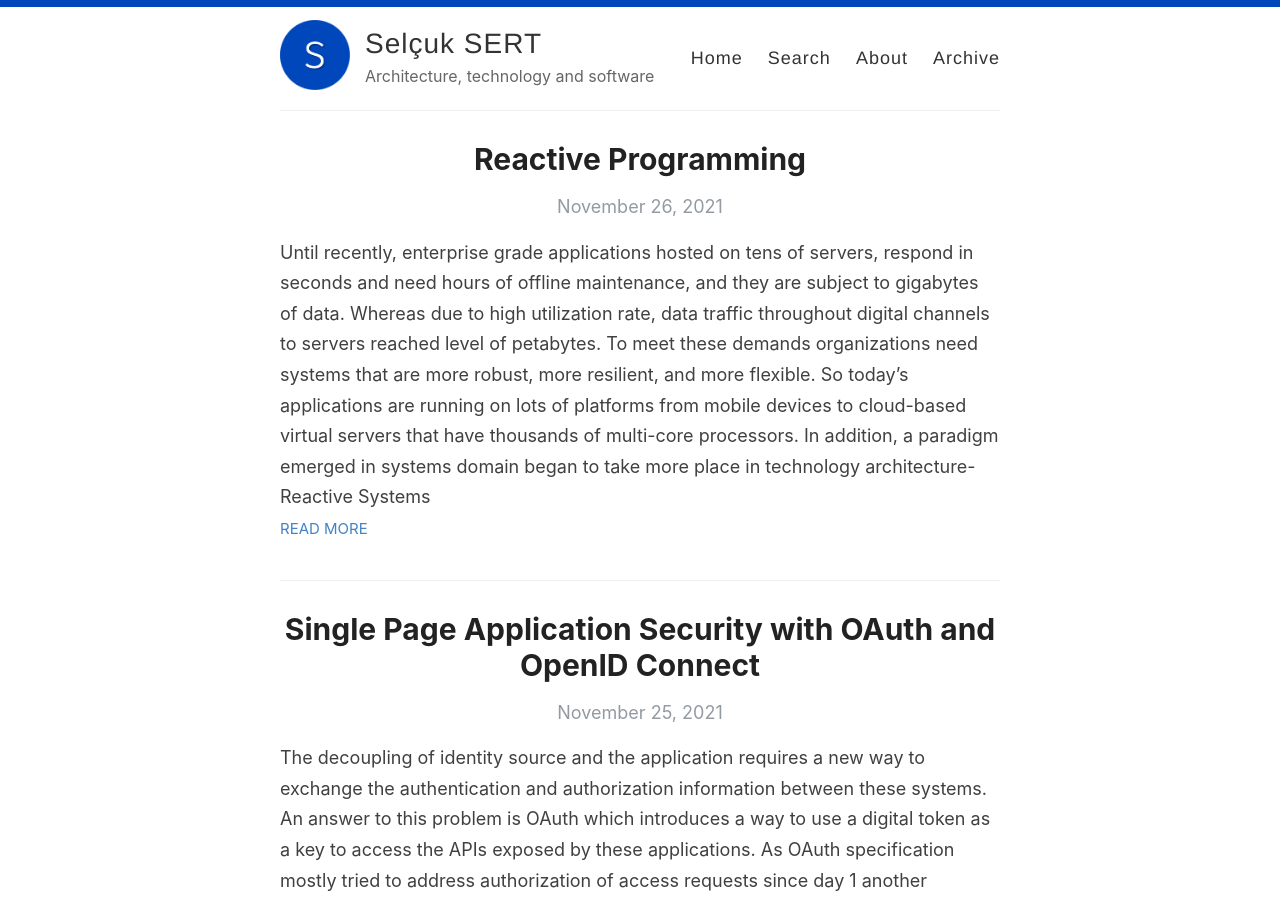
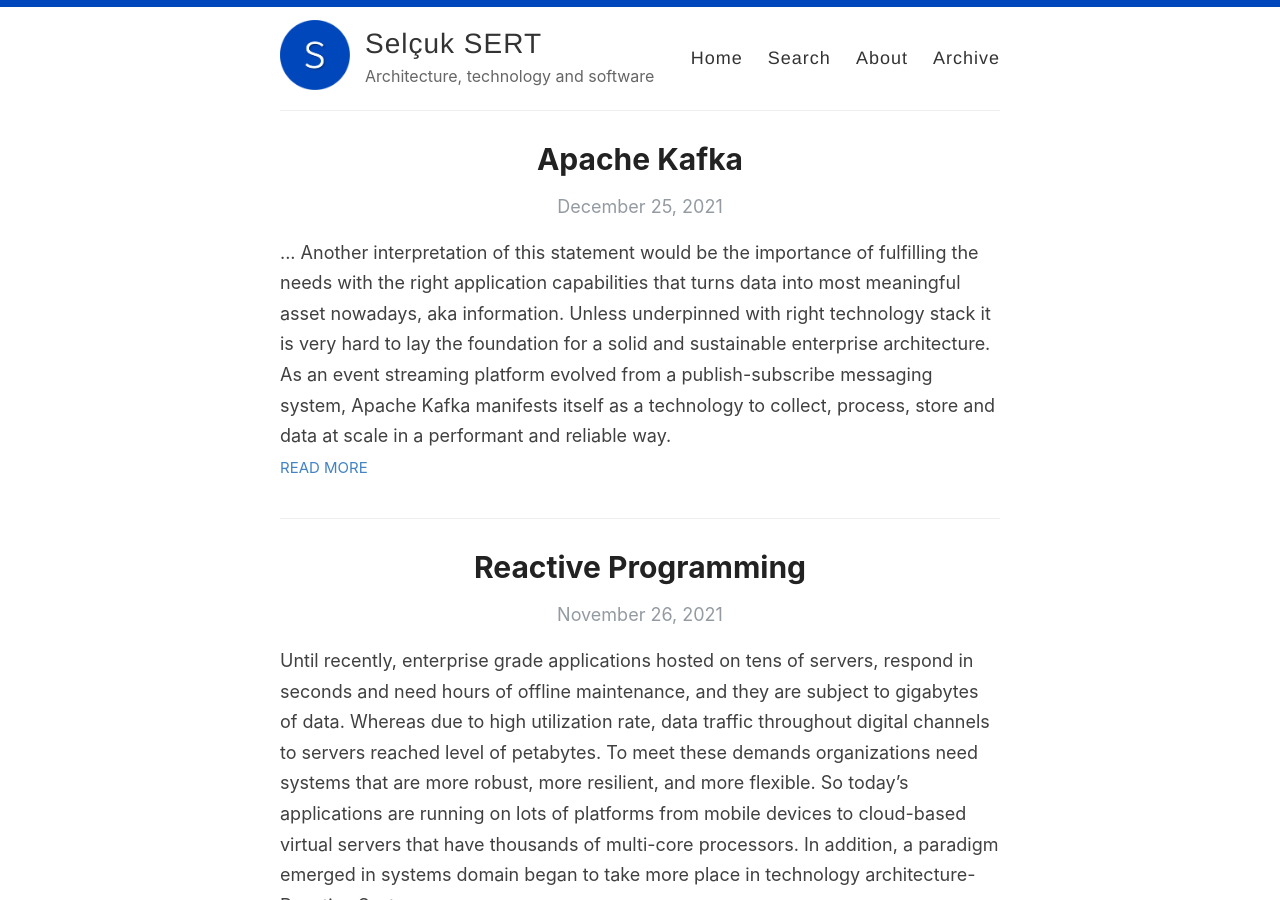
Before and after one commit to selcuksert/selcuksert.github.io, a Jekyll site: the page built from index.html, in a window 1280 px wide and 900 px high. Built offline with Jekyll 4.4.1, drawn with Linux system fonts in a browser that asks for light colours; the list of posts is cut into pages by our own code; part of the change alters nothing that is shown.

Commit message:
Published article

```diff
--- a/_posts/_drafts/2021-12-25-apache-kafka.md
+++ b/_posts/2021-12-25-apache-kafka.md
@@ -2,12 +2,12 @@
 layout: post
 title:  Apache Kafka
 categories: [Apache Kafka,Messaging,PubSub,Event Driven,Data,Processing,Streaming]
-excerpt: ... Another interpretion of this statement would be the importance of fullfilling the needs with the right application capabilities that turns data into most meaningful asset nowadays, aka information. Unless underpinned with right technology stack it is very hard to lay the foundation for a solid and sustainable enterprise architecture. As an event streaming platform evolved from a publish-subscribe messaging system, Apache Kafka manifests itself as a technology to collect, process, store and data at scale in a performant and reliable way.
+excerpt: ... Another interpretation of this statement would be the importance of fulfilling the needs with the right application capabilities that turns data into most meaningful asset nowadays, aka information. Unless underpinned with right technology stack it is very hard to lay the foundation for a solid and sustainable enterprise architecture. As an event streaming platform evolved from a publish-subscribe messaging system, Apache Kafka manifests itself as a technology to collect, process, store and data at scale in a performant and reliable way.
 ---
 [TOGAF<sup>&copy;</sup>](https://pubs.opengroup.org/architecture/togaf91-doc/arch/chap12.html#tag_12_01) describes Technology Architecture as follows:
 > Develop the Target Technology Architecture that enables the logical and physical application and data components and the Architecture Vision, addressing the Request for Architecture Work and stakeholder concerns.
 
-Another interpretion of this statement would be the importance of fullfilling the needs with the right application capabilities that turns data into most meaningful asset nowadays, aka **information**. Unless underpinned with right technology stack it is very hard to shape a technology architecture that lays the foundation for enterprise architecture (EA). A solid and sustainable EA is the way to support the business vision and to achieve business outcomes that deliver value for customers so that for enterprise.
+Another interpretation of this statement would be the importance of fulfilling the needs with the right application capabilities that turns data into most meaningful asset nowadays, aka **information**. Unless underpinned with right technology stack it is very hard to shape a technology architecture that lays the foundation for enterprise architecture (EA). A solid and sustainable EA is the way to support the business vision and to achieve business outcomes that deliver value for customers so that for enterprise.
 
 As an event streaming platform evolved from a publish-subscribe messaging system, Apache Kafka manifests itself as a technology to collect, process, store the data at scale in a performant and reliable way[^1].
 
@@ -146,13 +146,24 @@ If message key is set as `null`Kafka randomly selects a partition and uses it fo
 {% include image.html url="/images/apache-kafka/repl_part.png" caption="| Partitions: 3 | Replication Factor: 3 |" %}
 
 # Schema Registry
-Each message on a topic comprises of key and value. It can be serialized and deserialized as Avro, JSON and ProtoBuf data formats. A schema is structure of data format for both message key and value. As Kafka does not enforce any format checking additional technologies or methods needed to apply such a validation scheme for messages. That is why Confluent designed a solution called **Schema Registry** that exposes RESTful interfaces to store and retrieve schemas and supports Avro, JSON, ProtoBuf formats. It can also tracks versions for schemas based on subject names that Schema Registry groups on. There exists a naming strategy for subject names. There are three options:
+Each message on a topic comprises of key and value. It can be serialized and deserialized as Avro, JSON and ProtoBuf data formats. ProtoBuf and Avro have compact byte representations and they bring network bandwidth and storage benefits. A schema is structure of data format for both message key and value. As Kafka does not enforce any format checking additional technologies or methods needed to apply such a validation scheme for messages. That is why Confluent designed a solution called **Schema Registry** that exposes RESTful interfaces to store and retrieve schemas and supports Avro, JSON, ProtoBuf formats. It can also tracks versions for schemas based on subject names that Schema Registry groups on. There exists a naming strategy for subject names. There are three options:
 - <ins>TopicNameStrategy</ins>: Subject name based on topic name. It is the default setting.
 - <ins>RecordNameStrategy</ins>: Subject name based on event record models on same topics. Used to group events with different data structures on same topic.
 - <ins>TopicRecordNameStrategy</ins>: Combined version of strategies above. Used to group logically related events with different structures under a subject.
 
+If `TopicNameStrategy` is used all messages in the same topic should conform to the same schema (one schema per topic). Otherwise, a new record type can break compatibility checks on the topic. This strategy works well where all messages can be grouped by topic (e.g. logging events). Other types of naming strategies suit well where a topic can have records with multiple schemas. One can register multiple versions of a schema. Schema Registry checks whether it is forward or backward compatible. Different producers and consumers can co-exist with different versions of same schema in a compatible way. To integrate with Schema Registry serializer and de-serializer (SerDe) implementations are needed. Java, .NET, Python and Ruby are the supported programming languages for SerDe libraries.
 
+{% include image.html url="/images/apache-kafka/sr.png" caption="Schema Registry Architecture (Source: https://docs.confluent.io/platform/current/schema-registry/index.html)" %}
 
+Schema Registry works as an external compute node separate from Kafka brokers. It uses Kafka as underlying storage layer that is distributed and durable. Producers can concurrently query Schema Registry to submit and retrieve schemas of event data models. Each schema has a unique ID assigned globally. It is monotonically increasing and unique and it may not be consecutively incremented. It supports working in distributed mode with single-master architecture. Zookeeper coordinates primary node selection in that architecture.
+
+It is also possible to use embedded schema included in events which can be used by clients to define and validate event models. This method is easy to use, brings no additional management and point of failure burdens. However, the event payload size is bigger as additional schema data is included in event payload. When Using Schema Registry the event payload is smaller as schema is stored on Schema Registry. Schema versioning and validation also available on Schema Registry. Schema Registry client libraries have the ability to cache schemas on application that minimize lookup of schemas from remote registry instance. The Achilles heel of Schema Registry is that as a external dependency it stands as a single point of failure. Schema Registry supports working in cluster mode that can be used as a mitigation.
+
+# References
+1. **Kafka: The Definitive Guide**, Neha Narkhede, Gwen Shapira, Todd Palino
+2. **Designing Event-Driven Systems**, Ben Stopford
+3. **Apache Kafka Documentation**, https://kafka.apache.org/documentation
+4. **Confluent Kafka Documentation**, https://docs.confluent.io/home/overview.html
 
 [^1]: https://kafka.apache.org/intro#intro_platform
 [^2]: https://www.foreignaffairs.com/articles/united-states/2021-04-16/data-power-new-rules-digital-age
```
Also changed, not shown: images/apache-kafka/sr.png (added).
